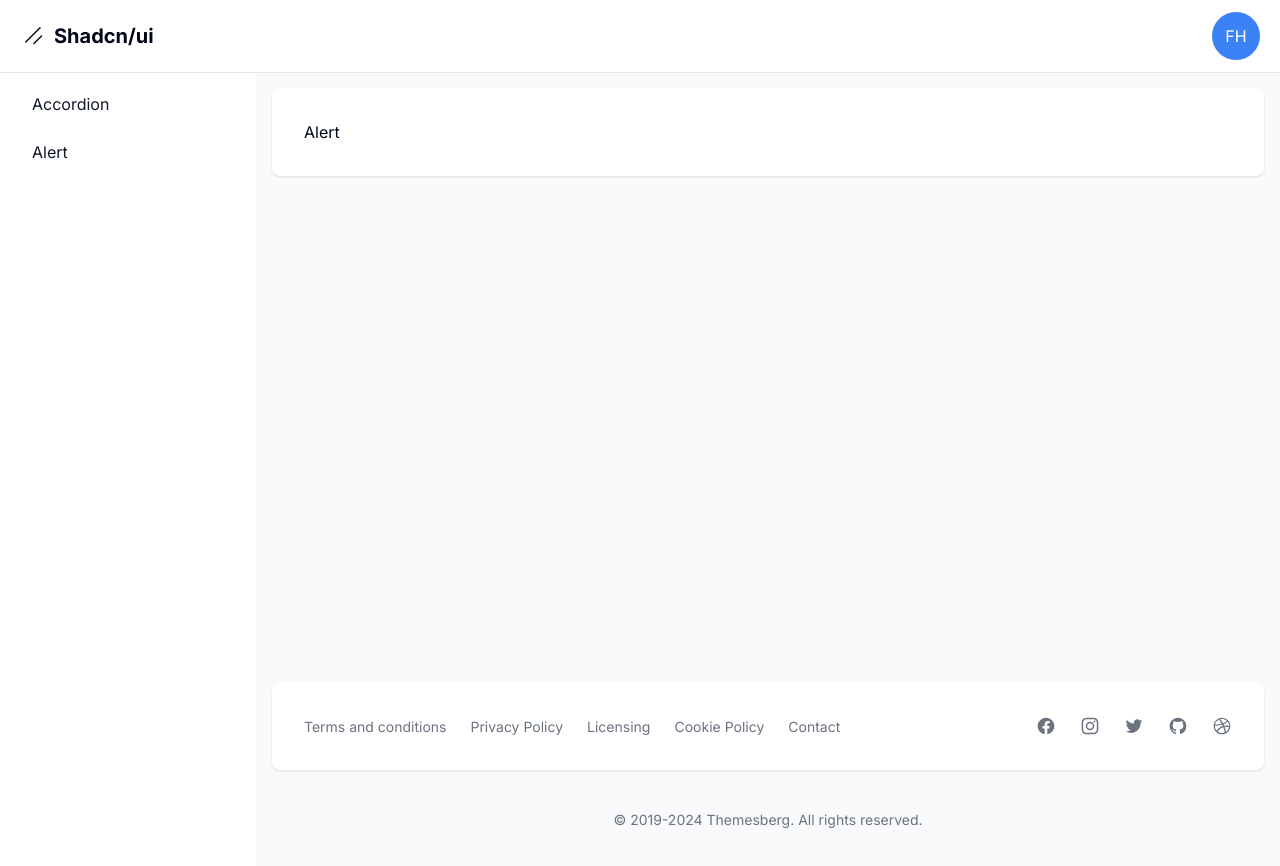
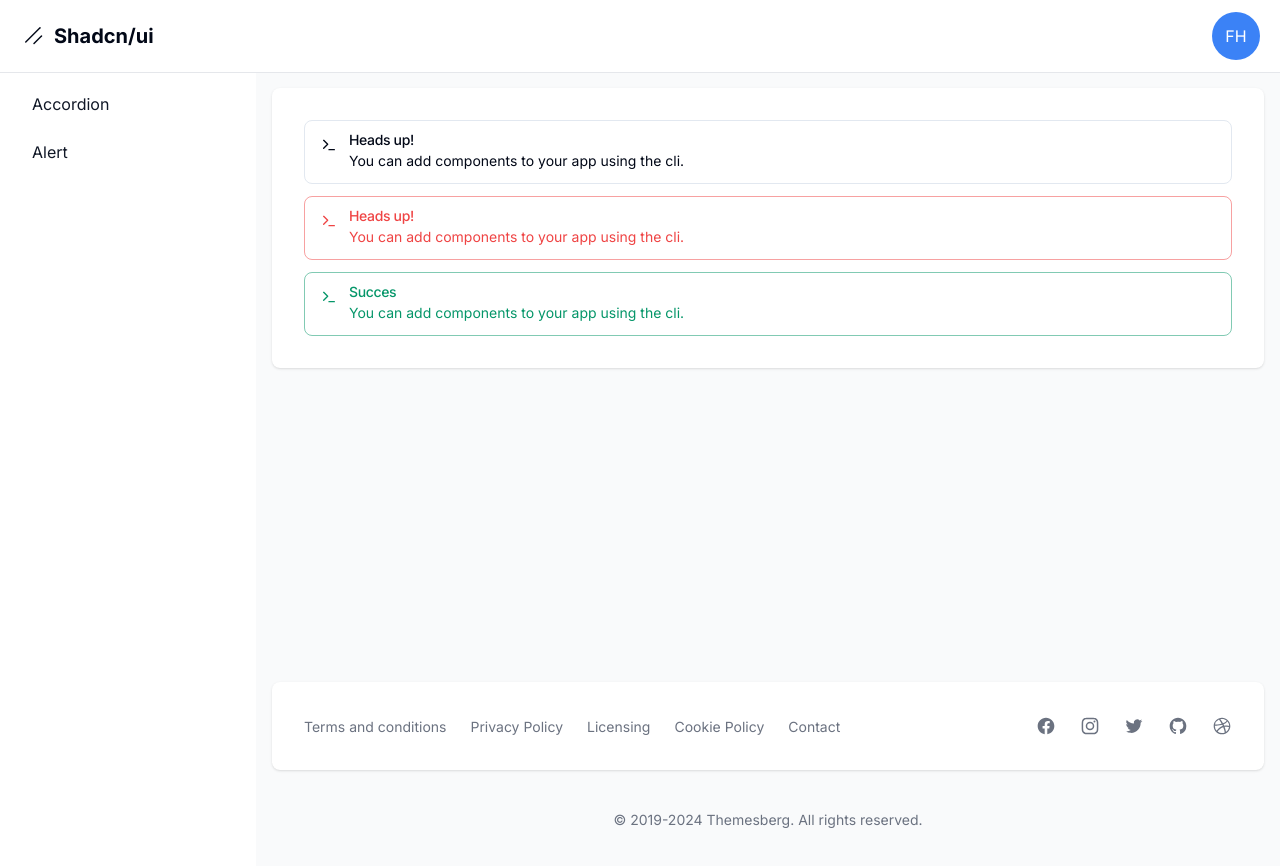
Before and after one commit to Galbfran/shadnc-ui, a Next.js app: page /dashboard/alert in a window 1280 px wide. Shown: the top 866 px of the page. Built offline with nearby package versions, Linux system fonts and the light colour scheme.

Commit message:
add ( alert ) : add alert and success case

```diff
--- a/src/app/dashboard/alert/page.tsx
+++ b/src/app/dashboard/alert/page.tsx
@@ -1,7 +1,32 @@
+import { Alert, AlertDescription, AlertTitle } from "@/components/ui/alert";
+import { Terminal } from "lucide-react";
+
+
 export default function Page() {
     return (
-        <div>
-            <h2>Alert</h2>
+        <div className="grid gap-3">
+            <Alert>
+                <Terminal className="h-4 w-4" />
+                <AlertTitle>Heads up!</AlertTitle>
+                <AlertDescription>
+                    You can add components to your app using the cli.
+                </AlertDescription>
+            </Alert>
+            <Alert variant="destructive">
+                <Terminal className="h-4 w-4" />
+                <AlertTitle>Heads up!</AlertTitle>
+                <AlertDescription>
+                    You can add components to your app using the cli.
+                </AlertDescription>
+            </Alert>
+            <Alert variant="success">
+                <Terminal className="h-4 w-4" />
+                <AlertTitle>Succes</AlertTitle>
+                <AlertDescription>
+                    You can add components to your app using the cli.
+                </AlertDescription>
+            </Alert>
         </div>
+
     );
 }
--- a/src/app/globals.css
+++ b/src/app/globals.css
@@ -1,6 +1,7 @@
 @tailwind base;
 @tailwind components;
 @tailwind utilities;
+
 @layer base {
   :root {
     --background: 0 0% 100%;
@@ -27,8 +28,11 @@
     --chart-3: 197 37% 24%;
     --chart-4: 43 74% 66%;
     --chart-5: 27 87% 67%;
-    --radius: 0.5rem
+    --radius: 0.5rem;
+    --success: 139 16% 43%;
+
   }
+
   .dark {
     --background: 222.2 84% 4.9%;
     --foreground: 210 40% 98%;
@@ -53,13 +57,16 @@
     --chart-2: 160 60% 45%;
     --chart-3: 30 80% 55%;
     --chart-4: 280 65% 60%;
-    --chart-5: 340 75% 55%
+    --chart-5: 340 75% 55%;
+    --success: 100 16% 43%;
   }
 }
+
 @layer base {
   * {
     @apply border-border;
   }
+
   body {
     @apply bg-background text-foreground;
   }
--- /dev/null
+++ b/src/components/ui/alert.tsx
@@ -0,0 +1,61 @@
+import * as React from "react"
+import { cva, type VariantProps } from "class-variance-authority"
+
+import { cn } from "@/lib/utils"
+
+const alertVariants = cva(
+  "relative w-full rounded-lg border px-4 py-3 text-sm [&>svg+div]:translate-y-[-3px] [&>svg]:absolute [&>svg]:left-4 [&>svg]:top-4 [&>svg]:text-foreground [&>svg~*]:pl-7",
+  {
+    variants: {
+      variant: {
+        default: "bg-background text-foreground",
+        destructive:
+          "border-destructive/50 text-destructive dark:border-destructive [&>svg]:text-destructive",
+        success:
+          "border-emerald-600/50 text-emerald-600 dark:border-success [&>svg]:text-emerald-600",
+      },
+    },
+    defaultVariants: {
+      variant: "default",
+    },
+  }
+)
+
+const Alert = React.forwardRef<
+  HTMLDivElement,
+  React.HTMLAttributes<HTMLDivElement> & VariantProps<typeof alertVariants>
+>(({ className, variant, ...props }, ref) => (
+  <div
+    ref={ref}
+    role="alert"
+    className={cn(alertVariants({ variant }), className)}
+    {...props}
+  />
+))
+Alert.displayName = "Alert"
+
+const AlertTitle = React.forwardRef<
+  HTMLParagraphElement,
+  React.HTMLAttributes<HTMLHeadingElement>
+>(({ className, ...props }, ref) => (
+  <h5
+    ref={ref}
+    className={cn("mb-1 font-medium leading-none tracking-tight", className)}
+    {...props}
+  />
+))
+AlertTitle.displayName = "AlertTitle"
+
+const AlertDescription = React.forwardRef<
+  HTMLParagraphElement,
+  React.HTMLAttributes<HTMLParagraphElement>
+>(({ className, ...props }, ref) => (
+  <div
+    ref={ref}
+    className={cn("text-sm [&_p]:leading-relaxed", className)}
+    {...props}
+  />
+))
+AlertDescription.displayName = "AlertDescription"
+
+export { Alert, AlertTitle, AlertDescription }
--- a/tailwind.config.ts
+++ b/tailwind.config.ts
@@ -47,6 +47,10 @@
 					DEFAULT: 'hsl(var(--destructive))',
 					foreground: 'hsl(var(--destructive-foreground))'
 				},
+				success: {
+					DEFAULT: 'hsl(var(--success))',
+					foreground: 'hsl(var(--success-foreground))'
+				},
 				border: 'hsl(var(--border))',
 				input: 'hsl(var(--input))',
 				ring: 'hsl(var(--ring))',
```
Lines whose indentation alone changed are shown as unchanged.
